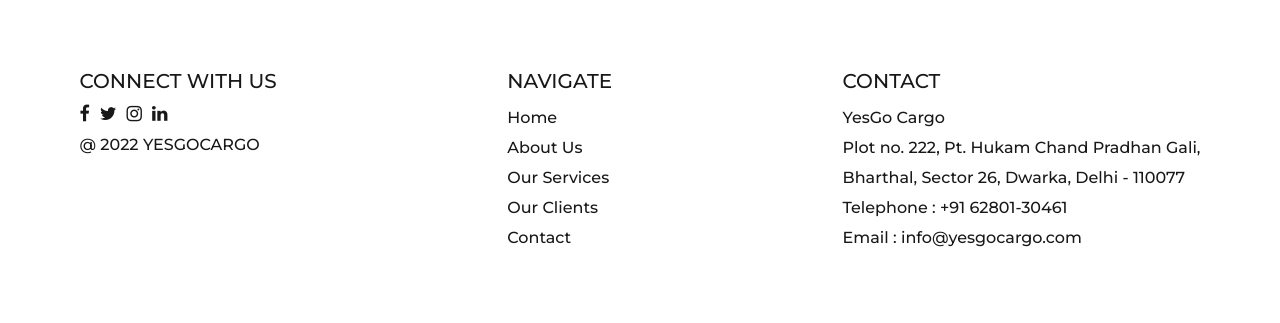
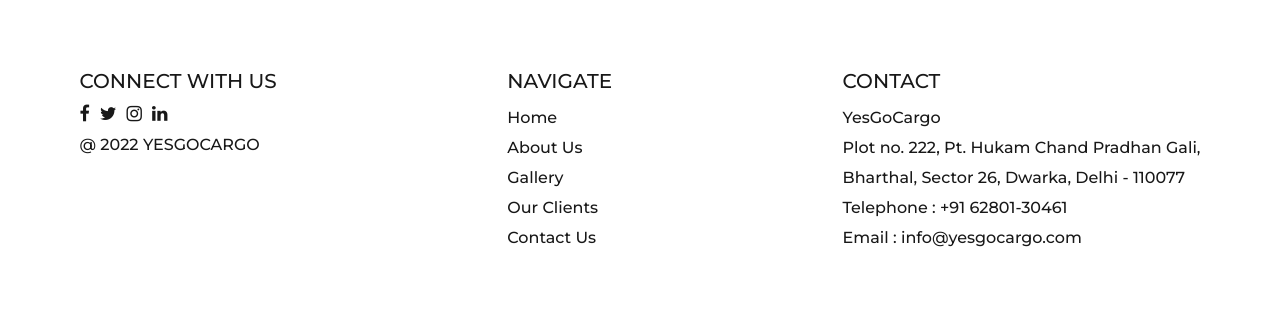
Before and after one commit to askaushik91/gosafecargo, a PHP site: page / in a window 1280 px wide. Shown: the part 1836-2159 px from the top of the page. Run offline with PHP 8.4, Linux system fonts and the light colour scheme.

Commit message:
minor changes

```diff
--- a/assets/css/style.css
+++ b/assets/css/style.css
@@ -14,10 +14,7 @@
     outline:none!important;
 }
 
-
-
 .container {width:95%;max-width:1170px;margin:0 auto;display:flex;}
-
 
 /*Header Styles*/
 #headerBlock {background-color:#2A2F33;color:white;width:100%;position:fixed;top:0;z-index:99;}
@@ -80,19 +77,17 @@
 #footerBlock a:hover {color:#1EB6A9;}
 
 /*About Page*/
-.aboutBanner .overlayBg {background:rgba(0,0,0,.5)!important;}
-.aboutParagraph {padding: 30px;
+.aboutBanner .overlayBg {
+    background:rgba(0,0,0,.5)!important;
+}
+.aboutParagraph {
+    padding: 30px;
     color: white;
     font-size: 18px;
-    line-height: 30px;}
+    line-height: 30px;
+}
 
 /*Gallery Page*/
-@keyframes fadeIn {
-    0% {opacity:0;}
-    50% {opacity:1;}
-    100% {opacity:0;}
-}
-
 #galleryImage {opacity:1;transition:opacity 1s;border-radius:0!important;width:100%;}
 #galleryImage.fadeOut {opacity:0;}
 
@@ -133,7 +128,7 @@
     #serTab {display:none;}
     #footerBlock .container {flex-direction:column-reverse;}
 
-    .hiddenPara {display:block;background-color:#181818;padding:25px;margin:15px;border-radius:5px;max-width:500px;min-height:120px;}
+    .hiddenPara {display:block;background-color:#181818;padding:25px;margin:15px;border-radius:5px;max-width:500px;min-height:120px;text-transform:none;}
     /* For Hamburger Menu*/
     #headerBlock .container .rightHeader .navigation {position:fixed;background:#0d0e0f;right:-100%;visibility:hidden;opacity:0;height:calc(100% - 90px);top:90px;width:100%;transition:all .5s ease;z-index:999;}
 
--- a/index.html
+++ b/index.html
@@ -181,10 +181,10 @@
         <div class="col footerBlock1">
             <h2>connect with us</h2>
             <ol>
-                <li><a href="#"><i class="fa fa-facebook" aria-hidden="true"></i></a></li>
-                <li><a href="#"><i class="fa fa-twitter" aria-hidden="true"></i></a></li>
-                <li><a href="#"><i class="fa fa-instagram" aria-hidden="true"></i></a></li>
-                <li><a href="#"><i class="fa fa-linkedin" aria-hidden="true"></i></a></li>
+                <li><a href="http://www.facebook.com/yesgocargo" target="_blank"><i class="fa fa-facebook" aria-hidden="true"></i></a></li>
+                <li><a href="http://www.twitter.com/yesgocargo" target="_blank"><i class="fa fa-twitter" aria-hidden="true"></i></a></li>
+                <li><a href="http://www.instagram.com/yesgocargo" target="_blank"><i class="fa fa-instagram" aria-hidden="true"></i></a></li>
+                <li><a href="http://www.linkedin.com/yes-go-cargo" target="_blank"><i class="fa fa-linkedin" aria-hidden="true"></i></a></li>
             </ol>
             <h5>@ 2022 <?php echo date('Y'); ?> YesGoCargo</h5>
         </div>
@@ -192,11 +192,11 @@
         <div class="col footerBlock2">
             <h2>navigate</h2>
             <ul>
-                <li><a href="index.php">Home</a></li>
-                <li><a href="about.php">About Us</a></li>
-                <li><a href="services.php">Our Services</a></li>
-                <li><a href="partners.php">Our Clients</a></li>
-                <li><a href="contact.php">Contact</a></li>
+                <li><a href="#">Home</a></li>
+                <li><a href="about.html">About Us</a></li>
+                <li><a href="gallery.html">Gallery</a></li>
+                <li><a href="clients.html">Our Clients</a></li>
+                <li><a href="contact.html">Contact Us</a></li>
             </ul>
         </div>
 
@@ -204,7 +204,7 @@
             <h2>contact</h2>
             <ul>
                 <li>
-                    YesGo Cargo<br />
+                    YesGoCargo<br />
                     Plot no. 222, Pt. Hukam Chand Pradhan Gali,<br />
                     Bharthal, Sector 26, Dwarka, Delhi - 110077
                 </li>
```
Also changed, not shown: about.html (+9 -10 lines), contact.html (+9 -9 lines), gallery.html (+9 -9 lines).
